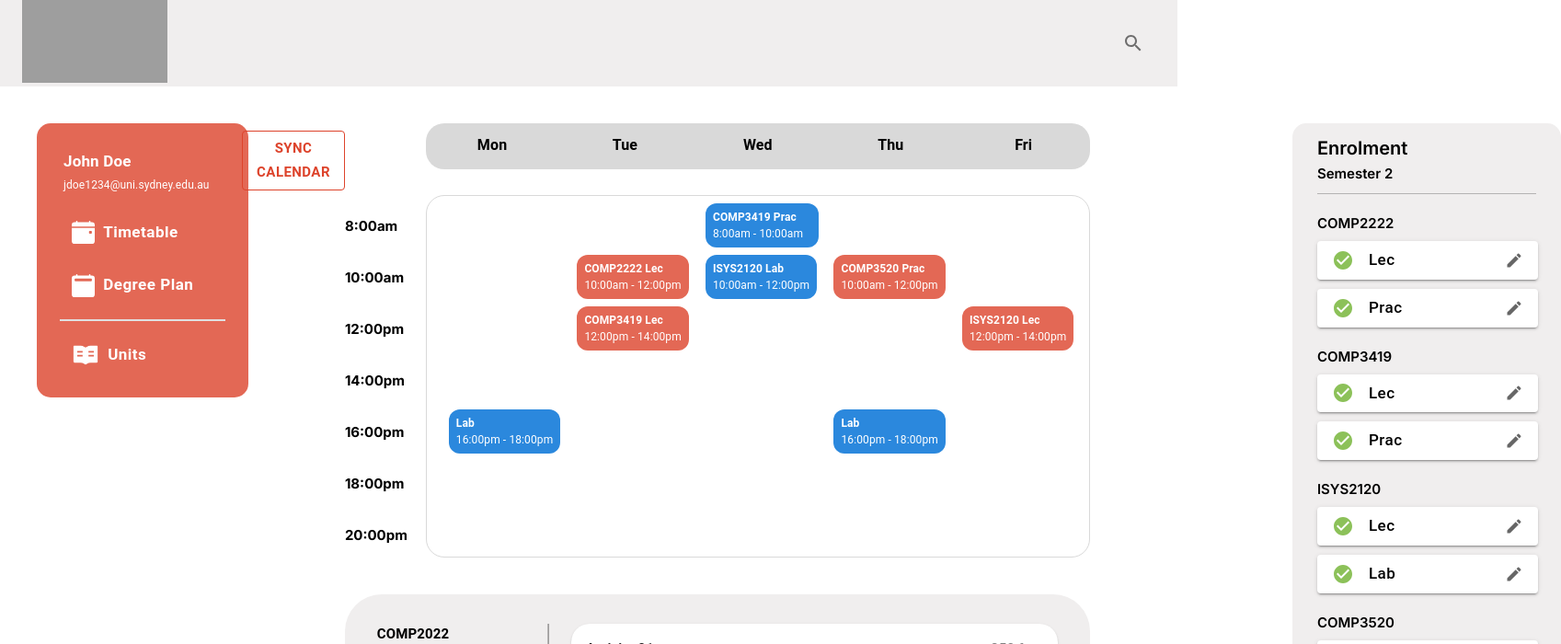
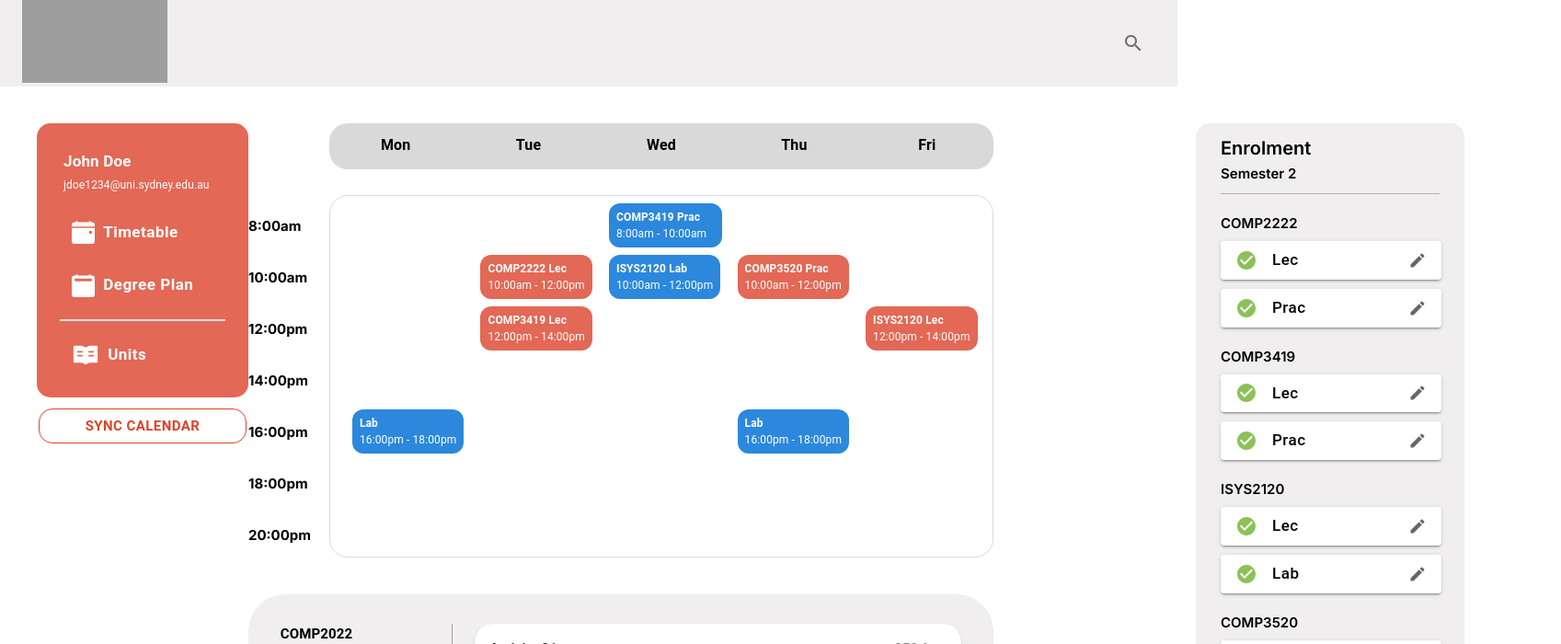
Before and after one commit to USYDUniTrack/UniTrack_WebApp, a Next.js app: page /timetable in a window 1280 px wide. Shown: the top 700 px of the page at 92% size, 1697 px wide, since content can reach past the window. Built offline with nearby package versions, Linux system fonts and the light colour scheme; grey boxes are pictures that could not be loaded.

Commit message:
Fix calendar sync button

```diff
--- /dev/null
+++ b/src/app/(mainPages)/Components/SyncCal.js
@@ -0,0 +1,12 @@
+"use client";
+import React from 'react'
+import { Button } from '@mui/material';
+
+const SyncCal = () => {
+  return (
+  <div style={{padding: "2px", marginTop: "10px", marginBottom: "2px"}}>
+    <Button variant="outlined" sx={{fontSize: '15px', fontWeight: 700, width: "100%", borderRadius: "15px" }}>Sync Calendar</Button>
+  </div>
+  )
+}
+export default SyncCal
--- a/src/app/(mainPages)/layout.js
+++ b/src/app/(mainPages)/layout.js
@@ -5,12 +5,15 @@ import NavigationBar from './NavigationBar';
 import SelectionBar from './SelectionBar'
 // import Timetable from './Timetable';
 // import Tree from './Tree';
+import SyncCal from './Components/SyncCal';
 
 import { usePathname } from "next/navigation"
 
 export default function NavBarLayout({children}) {
   const pathname = usePathname()
   const condition = pathname === "/units"
+  const condition2 = pathname === "/timetable"
+  console.log(condition2)
 
   return (
       <>
@@ -18,6 +21,7 @@ export default function NavBarLayout({children}) {
               <NavigationBar />
               <div style={{}}>
                   {condition ? <SelectionBar /> : <></>}
+                  {condition2 ? <SyncCal /> : <></>}
               </div>
           </div>
           <div className="pageContentWithNavBar">
--- a/src/app/(mainPages)/timetable/Components/SyncCal.js
+++ /dev/null
@@ -1,11 +0,0 @@
-"use client";
-import React from 'react'
-import { Button } from '@mui/material';
-
-const SyncCal = () => {
-  return (<>
-    <Button variant="outlined" sx={{marginTop: 1, marginBottom: 2, fontSize: '15px', fontWeight: 700 }}>Sync Calendar</Button>
-  </>
-  )
-}
-export default SyncCal
--- a/src/app/(mainPages)/timetable/page.js
+++ b/src/app/(mainPages)/timetable/page.js
@@ -2,8 +2,7 @@ import React from 'react';
 import MyTimetable from './Components/MyTimetable.js';
 import Enrolment from './Components/Enrolment.js'
 import Preferences from './Components/Preferences.js'
-import SyncCal from './Components/SyncCal.js';
-//import SyncCal from '/Users/devanshimirchandani/Desktop/UniTrack_WebApp/app/(mainPages)/timetable/Components/SyncCal.js'
+// import SyncCal from './Components/SyncCal.js';
 
 export default function Page() {
   const timings = [
@@ -21,10 +20,6 @@ export default function Page() {
       <div style={{ display: 'flex' }}>
 
         {/* Left Wrapper */}
-        <div>
-          <SyncCal />
-        </div>
-
         {/* Center Wrapper */}
         <div style={{ display: 'column', scale: 1.05, transformOrigin: 'top left' }}>
           <div style={{ display: 'flex', width: 810 }}>
```
